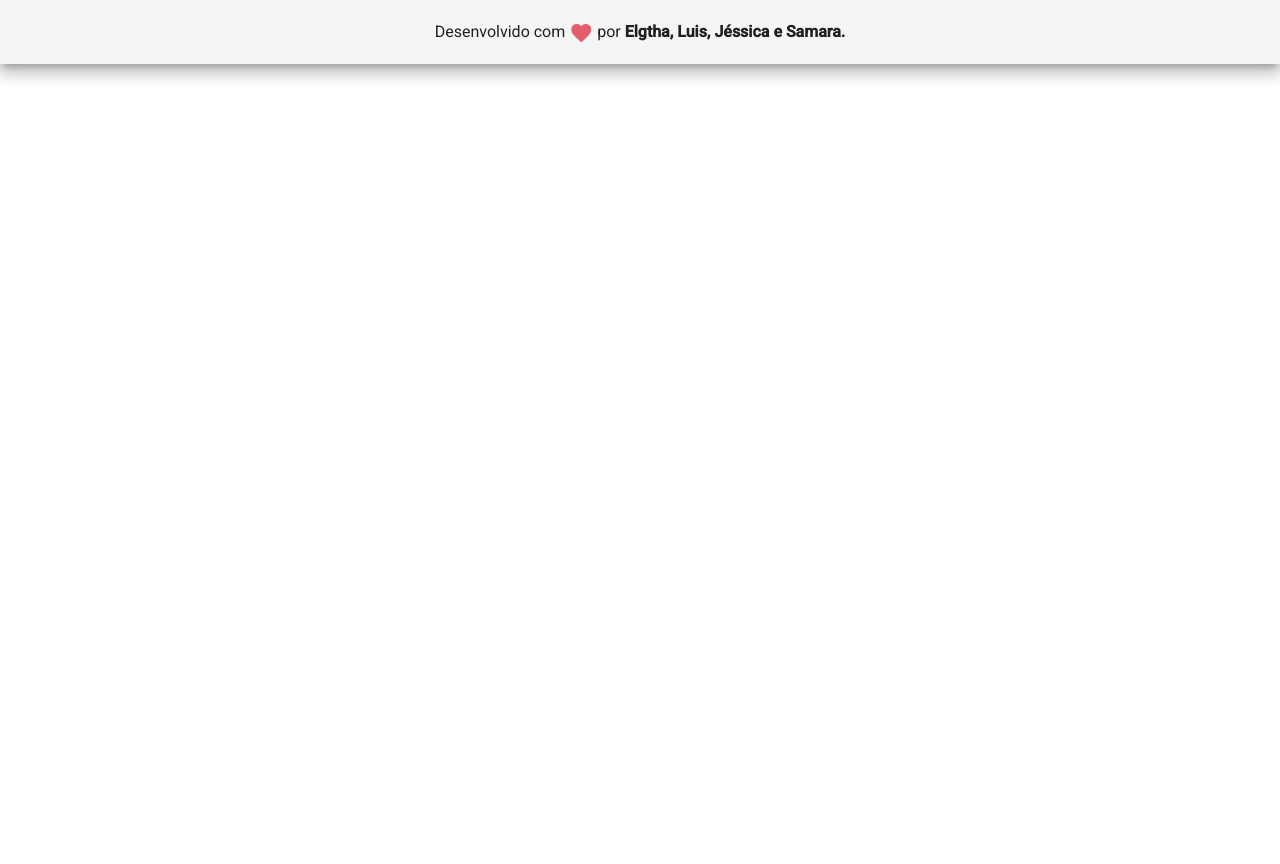
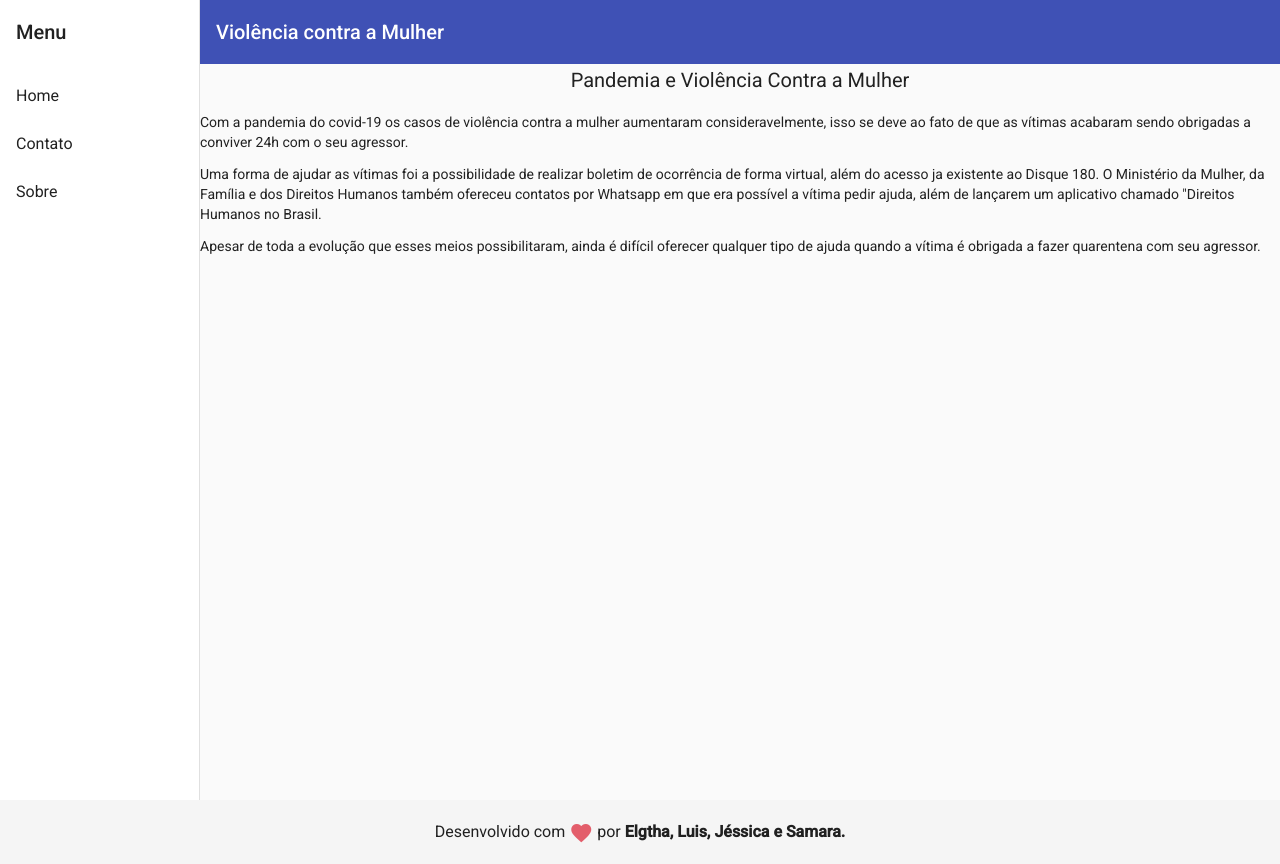
Before and after one commit to rick9141/Hackaton-Iteris-Time13, an Angular app in the folder HackatonIteris/: page /Home in a window 1280 px wide. Before the commit this address led to /. Before the commit the page ends 800 px from the top, so only its background shows below. Built offline with nearby package versions, Linux system fonts and the light colour scheme.

Commit message:
adicionando informações no componente menu-home

```diff
--- a/HackatonIteris/src/app/app.module.ts
+++ b/HackatonIteris/src/app/app.module.ts
@@ -15,6 +15,7 @@ import { HomePageComponent } from './components/template/home-page/home-page.com
 import { FooterComponent } from './components/template/footer/footer.component';
 import { ContatosEmergenciaComponent } from './components/template/contatos-emergencia/contatos-emergencia.component';
 import { SobrePageComponent } from './components/template/sobre-page/sobre-page.component';
+import { MenuHomeComponent } from './components/template/menu-home/menu-home.component';
 
 @NgModule({
   declarations: [
@@ -24,6 +25,7 @@ import { SobrePageComponent } from './components/template/sobre-page/sobre-page.
     FooterComponent,
     ContatosEmergenciaComponent,
     SobrePageComponent,
+    MenuHomeComponent,
   ],
   imports: [
     BrowserModule,
--- /dev/null
+++ b/HackatonIteris/src/app/components/template/menu-home/menu-home.component.css
@@ -0,0 +1,9 @@
+body {
+  text-align: justify;
+  font-size: 18px;
+}
+
+h1{
+  font-size: 20px;
+  text-align: center;
+}
--- /dev/null
+++ b/HackatonIteris/src/app/components/template/menu-home/menu-home.component.html
@@ -0,0 +1,4 @@
+<h1>{{title}}</h1>
+<p>{{texto}}</p>
+<p>{{texto2}}</p>
+<p>{{textofinal}}</p>
--- /dev/null
+++ b/HackatonIteris/src/app/components/template/menu-home/menu-home.component.ts
@@ -0,0 +1,19 @@
+import { Component, OnInit } from '@angular/core';
+
+@Component({
+  selector: 'app-menu-home',
+  templateUrl: './menu-home.component.html',
+  styleUrls: ['./menu-home.component.css']
+})
+export class MenuHomeComponent implements OnInit {
+  public title = 'Pandemia e Violência Contra a Mulher'
+  public texto = 'Com a pandemia do covid-19 os casos de violência contra a mulher aumentaram consideravelmente, isso se deve ao fato de que as vítimas acabaram sendo obrigadas a conviver 24h com o seu agressor.'
+  public texto2 = 'Uma forma de ajudar as vítimas foi a possibilidade de realizar boletim de ocorrência de forma virtual, além do acesso ja existente ao Disque 180. O Ministério da Mulher, da Família e dos Direitos Humanos também ofereceu contatos por Whatsapp em que era possível a vítima pedir ajuda, além de lançarem um aplicativo chamado "Direitos Humanos no Brasil.'
+  public textofinal = 'Apesar de toda a evolução que esses meios possibilitaram, ainda é difícil oferecer qualquer tipo de ajuda quando a vítima é obrigada a fazer quarentena com seu agressor. '
+
+  constructor() { }
+
+  ngOnInit(): void {
+  }
+
+}
```
Also changed, not shown: HackatonIteris/src/app/app-routing.module.ts (+6 -1 lines), HackatonIteris/src/app/app.component.html (line endings or trailing spaces), 1 other file (tests, documents, lock files or other folders).
